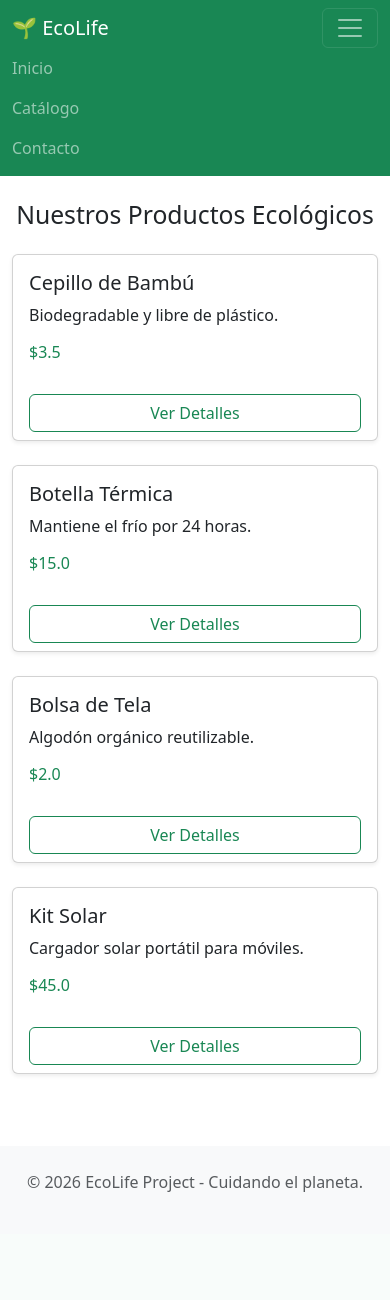
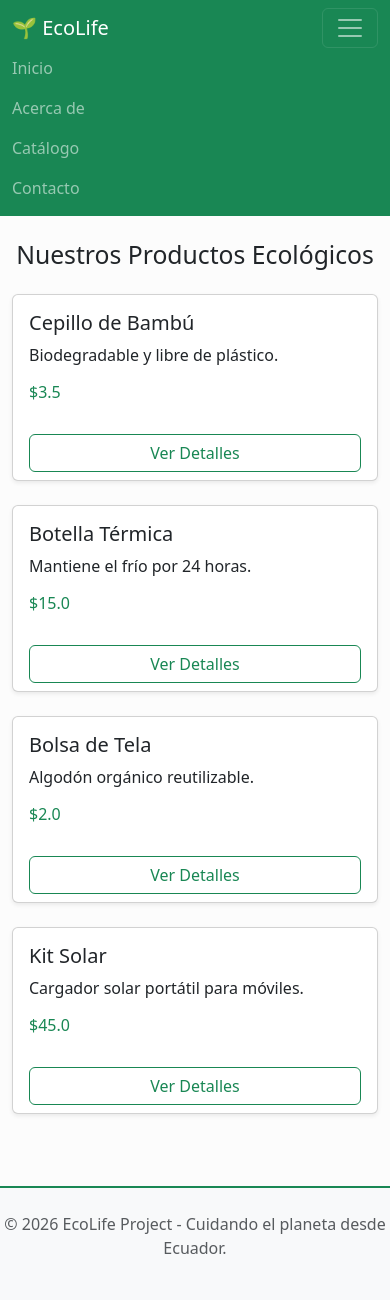
Before and after one commit to magnos-shell/Proyecto_ecolife-web, a Flask app: page /productos in a window 390 px wide, after a click that opens the changed part. Before the commit the page ends 1192 px from the top, so only its background shows below. Run offline with Flask 3, Linux system fonts and the light colour scheme.

Commit message:
Semana 10: Implementación de plantillas Jinja2 y herencia

```diff
--- a/app.py
+++ b/app.py
@@ -4,7 +4,7 @@ from flask_sqlalchemy import SQLAlchemy
 
 app = Flask(__name__)
 
-# Configuración Base de Datos (Igual que antes)
+# Configuración Base de Datos
 app.config['SQLALCHEMY_DATABASE_URI'] = os.environ.get('DATABASE_URL', 'sqlite:///ecolife.db')
 app.config['SQLALCHEMY_TRACK_MODIFICATIONS'] = False
 db = SQLAlchemy(app)
@@ -15,9 +15,13 @@ db = SQLAlchemy(app)
 def home():
     return render_template('index.html')
 
+# NUEVA RUTA: Acerca de
+@app.route('/about')
+def about():
+    return render_template('about.html')
+
 @app.route('/productos')
 def productos():
-    # Simulamos una base de datos de productos
     lista_productos = [
         {"nombre": "Cepillo de Bambú", "precio": 3.50, "descripcion": "Biodegradable y libre de plástico."},
         {"nombre": "Botella Térmica", "precio": 15.00, "descripcion": "Mantiene el frío por 24 horas."},
@@ -29,19 +33,13 @@ def productos():
 @app.route('/contacto', methods=['GET', 'POST'])
 def contacto():
     if request.method == 'POST':
-        # Aquí recibimos los datos del formulario
         nombre = request.form['nombre']
         email = request.form['email']
         mensaje = request.form['mensaje']
-
-        # Por ahora solo lo imprimimos en la consola (terminal)
         print(f"Nuevo mensaje de {nombre} ({email}): {mensaje}")
-
         return f"<h1>¡Gracias {nombre}!</h1><p>Hemos recibido tu mensaje correctamente.</p><a href='/'>Volver al inicio</a>"
-
     return render_template('contacto.html')
 
-# Ruta dinámica para usuarios (requisito anterior)
 @app.route('/usuario/<nombre>')
 def usuario(nombre):
     return f'<h1>Bienvenido, {nombre}!</h1>'
--- /dev/null
+++ b/static/styles.css
@@ -0,0 +1,18 @@
+/* Estilos personalizados para EcoLife */
+body {
+    background-color: #fcfcfc;
+}
+
+.main-content {
+    min-height: 60vh; /* Asegura que el footer se mantenga abajo */
+}
+
+.custom-footer {
+    border-top: 2px solid #198754; /* Una línea verde sutil de Bootstrap */
+}
+
+.card:hover {
+    transform: scale(1.02);
+    transition: 0.3s ease-in-out;
+    box-shadow: 0 4px 15px rgba(25, 135, 84, 0.2) !important;
+}
--- a/templates/base.html
+++ b/templates/base.html
@@ -5,6 +5,7 @@
     <meta name="viewport" content="width=device-width, initial-scale=1.0">
     <title>EcoLife - Sostenibilidad</title>
     <link href="https://cdn.jsdelivr.net/npm/bootstrap@5.3.0/dist/css/bootstrap.min.css" rel="stylesheet">
+    <link rel="stylesheet" href="{{ url_for('static', filename='styles.css') }}">
 </head>
 <body>
 
@@ -17,6 +18,7 @@
             <div class="collapse navbar-collapse" id="navbarNav">
                 <ul class="navbar-nav ms-auto">
                     <li class="nav-item"><a class="nav-link" href="/">Inicio</a></li>
+                    <li class="nav-item"><a class="nav-link" href="/about">Acerca de</a></li>
                     <li class="nav-item"><a class="nav-link" href="/productos">Catálogo</a></li>
                     <li class="nav-item"><a class="nav-link" href="/contacto">Contacto</a></li>
                 </ul>
@@ -24,12 +26,12 @@
         </div>
     </nav>
 
-    <div class="container mt-4">
+    <div class="container mt-4 main-content">
         {% block content %}{% endblock %}
     </div>
 
-    <footer class="text-center py-4 mt-5 bg-light">
-        <p class="text-muted">© 2026 EcoLife Project - Cuidando el planeta.</p>
+    <footer class="text-center py-4 mt-5 bg-light custom-footer">
+        <p class="text-muted">© 2026 EcoLife Project - Cuidando el planeta desde Ecuador.</p>
     </footer>
 
     <script src="https://cdn.jsdelivr.net/npm/bootstrap@5.3.0/dist/js/bootstrap.bundle.min.js"></script>
```
Also changed, not shown: templates/about.html (added, +14 -0 lines).
